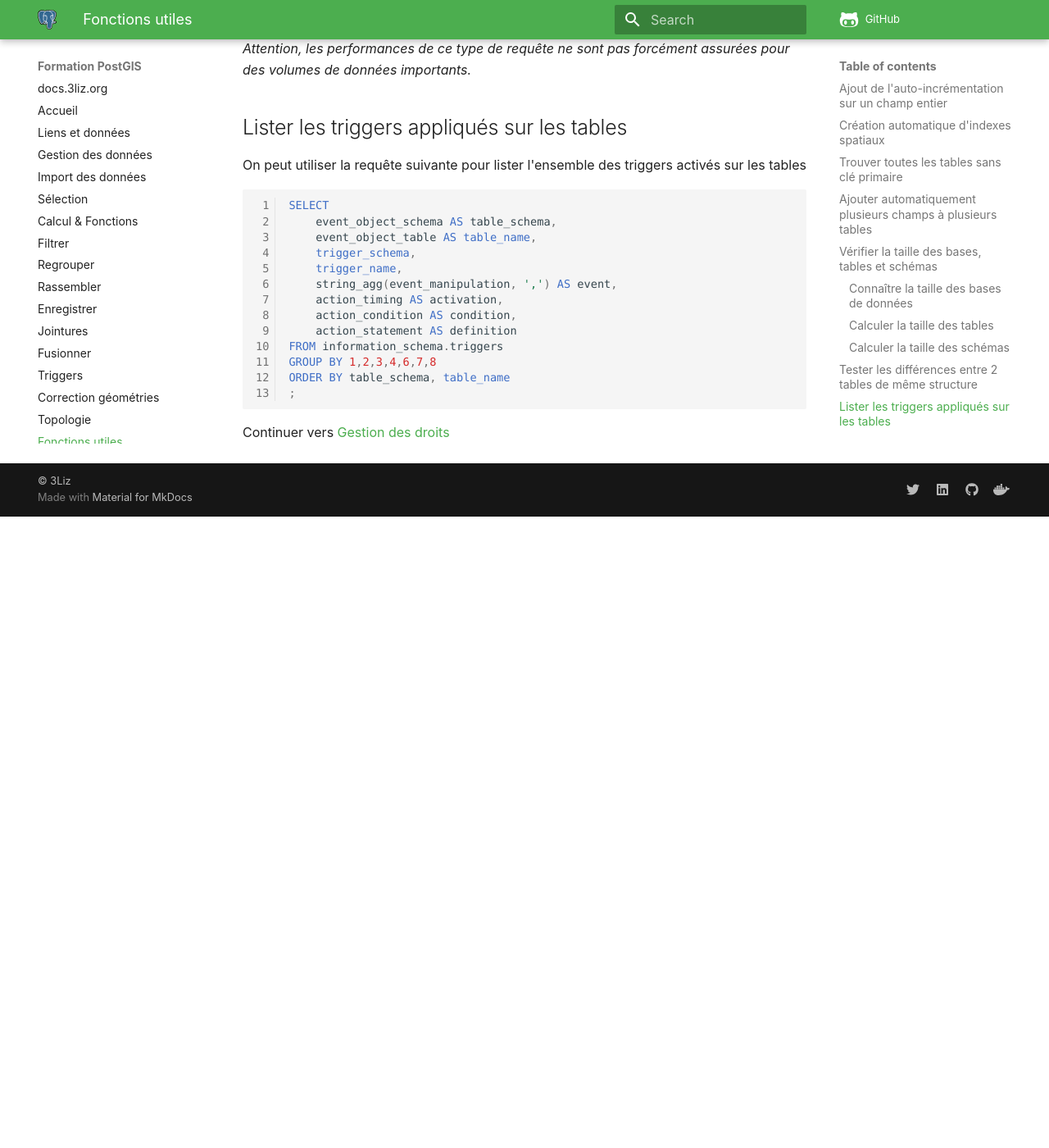
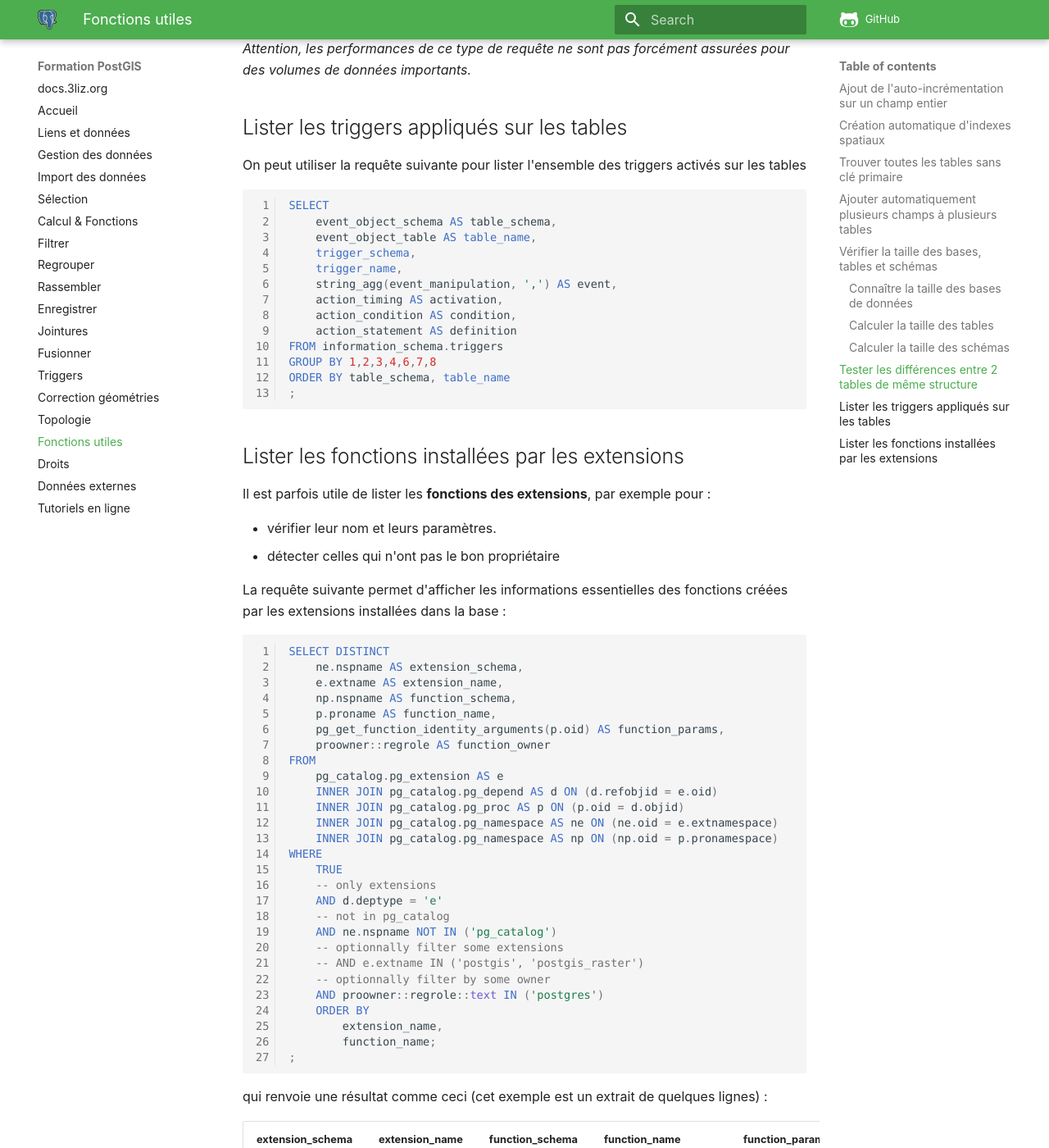
Before and after one commit to 3liz/formation-postgis, an MkDocs documentation site: the page built from docs/utils.md, in a window 1280 px wide and 1400 px high, scrolled down 8310 px. Shown: the whole window at 82% size. Built offline with MkDocs 1.6.1 and Material for MkDocs 9.7.7, drawn with Linux system fonts in a browser that asks for light colours; nearby versions of some CDN libraries; comment, search, counter and statistics services are not loaded; before the commit the page ends 8940 px from its top, so only the background shows below that; some of the changed text lies outside the part shown.

Commit message:
Utils - Ajout d'une requête pour lister les fonctions

````diff
--- a/docs/utils.md
+++ b/docs/utils.md
@@ -382,4 +382,62 @@ ORDER BY table_schema, table_name
 ;
 ```
 
+## Lister les fonctions installées par les extensions
+
+Il est parfois utile de lister les **fonctions des extensions**, par exemple pour :
+
+* vérifier leur nom et leurs paramètres.
+* détecter celles qui n'ont pas le bon propriétaire
+
+La requête suivante permet d'afficher les informations essentielles des fonctions créées
+par les extensions installées dans la base :
+
+```sql
+SELECT DISTINCT
+    ne.nspname AS extension_schema,
+    e.extname AS extension_name,
+    np.nspname AS function_schema,
+    p.proname AS function_name,
+    pg_get_function_identity_arguments(p.oid) AS function_params,
+    proowner::regrole AS function_owner
+FROM
+    pg_catalog.pg_extension AS e
+    INNER JOIN pg_catalog.pg_depend AS d ON (d.refobjid = e.oid)
+    INNER JOIN pg_catalog.pg_proc AS p ON (p.oid = d.objid)
+    INNER JOIN pg_catalog.pg_namespace AS ne ON (ne.oid = e.extnamespace)
+    INNER JOIN pg_catalog.pg_namespace AS np ON (np.oid = p.pronamespace)
+WHERE
+    TRUE
+    -- only extensions
+    AND d.deptype = 'e'
+    -- not in pg_catalog
+    AND ne.nspname NOT IN ('pg_catalog')
+    -- optionnally filter some extensions
+    -- AND e.extname IN ('postgis', 'postgis_raster')
+    -- optionnally filter by some owner
+    AND proowner::regrole::text IN ('postgres')
+    ORDER BY
+        extension_name,
+        function_name;
+;
+```
+
+qui renvoie une résultat comme ceci (cet exemple est un extrait de quelques lignes) :
+
+
+|  extension_schema | extension_name | function_schema |               function_name |                    function_params                   | function_owner  |
+|-------------------|----------------|-----------------|-----------------------------|------------------------------------------------------|-----------------|
+| public            | fuzzystrmatch  | public          | levenshtein_less_equal      | text, text, integer                                  | johndoe         |
+| public            | fuzzystrmatch  | public          | metaphone                   | text, integer                                        | johndoe         |
+| public            | fuzzystrmatch  | public          | soundex                     | text                                                 | johndoe         |
+| public            | fuzzystrmatch  | public          | text_soundex                | text                                                 | johndoe         |
+| public            | hstore         | public          | akeys                       | hstore                                               | johndoe         |
+| public            | hstore         | public          | avals                       | hstore                                               | johndoe         |
+| public            | hstore         | public          | defined                     | hstore, text                                         | johndoe         |
+| public            | postgis        | public          | st_buffer                   | text, double precision, integer                      | johndoe         |
+| public            | postgis        | public          | st_buffer                   | geom geometry, radius double precision, options text | johndoe         |
+| public            | postgis        | public          | st_buildarea                | geometry                                             | johndoe         |
+
+On peut bien sûr modifier la clause `WHERE` pour filtrer plus ou moins les fonctions renvoyées.
+
 Continuer vers [Gestion des droits](./grant.md)
````
